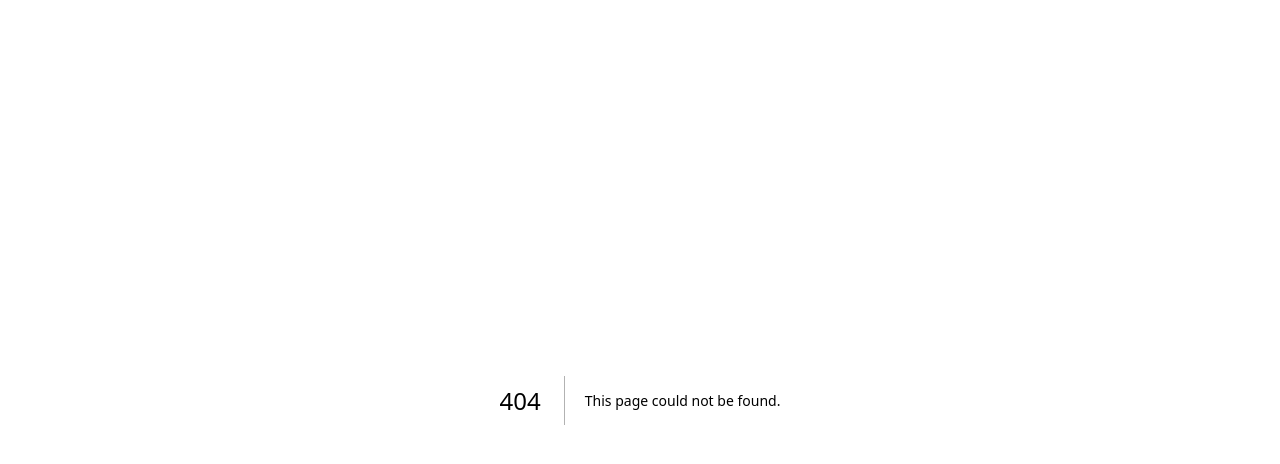
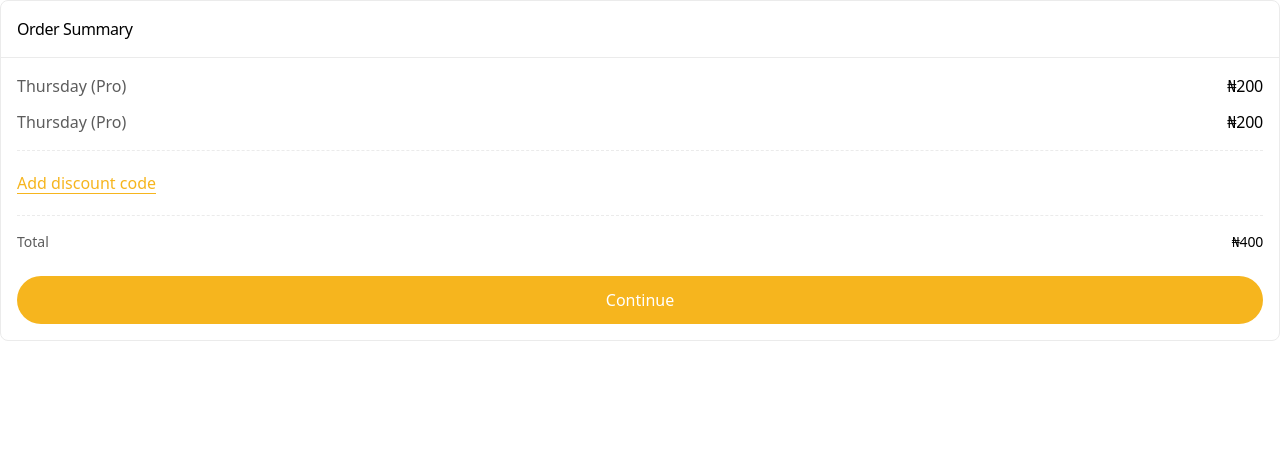
Before and after one commit to GDG-W/Amethyst, a Next.js app: page /testing in a window 1280 px wide. Before the commit this address had no page. Shown: the top 464 px of the page. Built offline with nearby package versions, Linux system fonts and the light colour scheme.

Commit message:
feat(ui): added order summary component

```diff
--- /dev/null
+++ b/src/app/testing/page.tsx
@@ -0,0 +1,22 @@
+"use client";
+import React from "react";
+
+import OrderSummary from "@/components/ui/order-summary";
+
+const page = () => {
+  return (
+    <div>
+      <OrderSummary
+        items={[
+          { name: "Thursday (Pro) ", price: 200 },
+          { name: "Thursday (Pro) ", price: 200 },
+        ]}
+        handleButtonClick={() => {}}
+        currentStep={2}
+        noOfSteps={3}
+      />
+    </div>
+  );
+};
+
+export default page;
--- /dev/null
+++ b/src/components/icons/close-icon.tsx
@@ -0,0 +1,10 @@
+export const CloseIcon = () => {
+  return (
+    <svg xmlns='http://www.w3.org/2000/svg' width='16' height='16' viewBox='0 0 16 16' fill='none'>
+      <path
+        d='M8 15.5C3.85775 15.5 0.5 12.1423 0.5 8C0.5 3.85775 3.85775 0.5 8 0.5C12.1423 0.5 15.5 3.85775 15.5 8C15.5 12.1423 12.1423 15.5 8 15.5ZM8 14C9.5913 14 11.1174 13.3679 12.2426 12.2426C13.3679 11.1174 14 9.5913 14 8C14 6.4087 13.3679 4.88258 12.2426 3.75736C11.1174 2.63214 9.5913 2 8 2C6.4087 2 4.88258 2.63214 3.75736 3.75736C2.63214 4.88258 2 6.4087 2 8C2 9.5913 2.63214 11.1174 3.75736 12.2426C4.88258 13.3679 6.4087 14 8 14ZM8 6.9395L10.121 4.81775L11.1823 5.879L9.0605 8L11.1823 10.121L10.121 11.1823L8 9.0605L5.879 11.1823L4.81775 10.121L6.9395 8L4.81775 5.879L5.879 4.81775L8 6.9395Z'
+        fill='#A4A4A4'
+      />
+    </svg>
+  );
+};
--- a/src/components/ui/button/index.tsx
+++ b/src/components/ui/button/index.tsx
@@ -18,7 +18,7 @@ const Button = ({ children, disabled, variant, loading = false, ...rest }: Butto
   return (
     <button
       disabled={isDisabled}
-      className={`disabled:bg-bg-soft-200 flex w-full min-w-30 items-center justify-center gap-2 rounded-full px-3 py-3 capitalize hover:opacity-80 disabled:cursor-not-allowed disabled:text-white ${buttonStyles.variants[buttonVariant]} `}
+      className={`disabled:bg-soft-200 flex w-full min-w-30 items-center justify-center gap-2 rounded-full px-3 py-3 capitalize hover:opacity-80 disabled:cursor-not-allowed disabled:text-white ${buttonStyles.variants[buttonVariant]} `}
       {...rest}
     >
       {loading ? (
--- /dev/null
+++ b/src/components/ui/order-summary/index.tsx
@@ -0,0 +1,64 @@
+"use client";
+import React, { useMemo } from "react";
+
+import Card from "../card";
+import Button from "../button";
+type OrderItemsType = {
+  name: string;
+  price: number;
+};
+
+interface OrderSummaryInterface {
+  items: OrderItemsType[];
+  handleButtonClick: () => void;
+  currentStep: number;
+  noOfSteps: number;
+}
+const OrderSummary = ({
+  items,
+  handleButtonClick,
+  currentStep,
+  noOfSteps,
+}: OrderSummaryInterface) => {
+  function calculateTotal(listItems: OrderItemsType[]) {
+    return listItems.reduce((total: number, item: OrderItemsType) => total + item.price, 0);
+  }
+  const total = useMemo(() => calculateTotal(items), [items]);
+
+  return (
+    <Card title='Order Summary'>
+      <div className='flex h-full min-h-70 flex-col justify-between gap-2 p-4'>
+        {items.length < 1 ? (
+          <p className='text-sm'>Select your ticket dated(s) to see order summary</p>
+        ) : (
+          <ul className='mb-4'>
+            {items.map((item, index) => {
+              return (
+                <li key={index} className='mb-3 flex items-center justify-between gap-3'>
+                  <p className='text-sub-600 font-medium'>{item.name}</p>
+                  <p className='label-3 font-medium text-black'>&#8358;{item.price}</p>
+                </li>
+              );
+            })}
+
+            <hr className='border-soft-200 mt-4 h-0 border-t border-dashed' />
+            <li className='text-away-base my-5 flex cursor-pointer items-center justify-between gap-3 underline underline-offset-4'>
+              <span>Add discount code</span>
+            </li>
+
+            <hr className='border-soft-200 mb-4 h-0 border-t border-dashed' />
+            <li className='flex items-center justify-between gap-3'>
+              <p className='text-sub-600 text-sm font-medium'>Total</p>
+              <p className='label-3 text-sm font-medium text-black'>&#8358;{total}</p>
+            </li>
+          </ul>
+        )}
+        <Button disabled={items.length < 1} onClick={handleButtonClick}>
+          {currentStep === noOfSteps ? "Proceed to Pay" : "Continue"}
+        </Button>
+      </div>
+    </Card>
+  );
+};
+
+export default OrderSummary;
```
Also changed, not shown: 1 other file (tests, documents, lock files or other folders).
